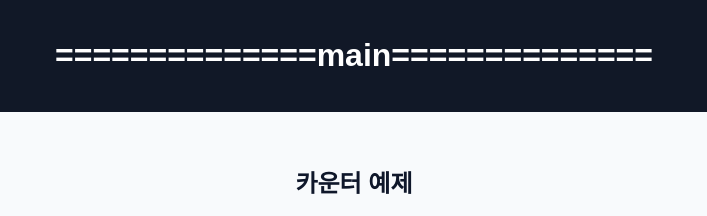
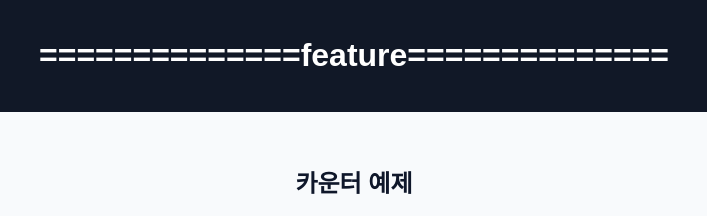
Before and after one commit to inkyeongjo/index_repo, a plain HTML site: page index.html in a window 1280 px wide. Shown: the top 216 px of the page, 286-993 px from the left. Drawn offline with Linux system fonts and the light colour scheme.

Commit message:
ADD index.html

```diff
--- a/index.html
+++ b/index.html
@@ -16,7 +16,7 @@
 </head>
 <body>
   <header>
-    <h1>==============main==============</h1>
+    <h1>==============feature==============</h1>
   </header>
   <main>
     <section>
```
